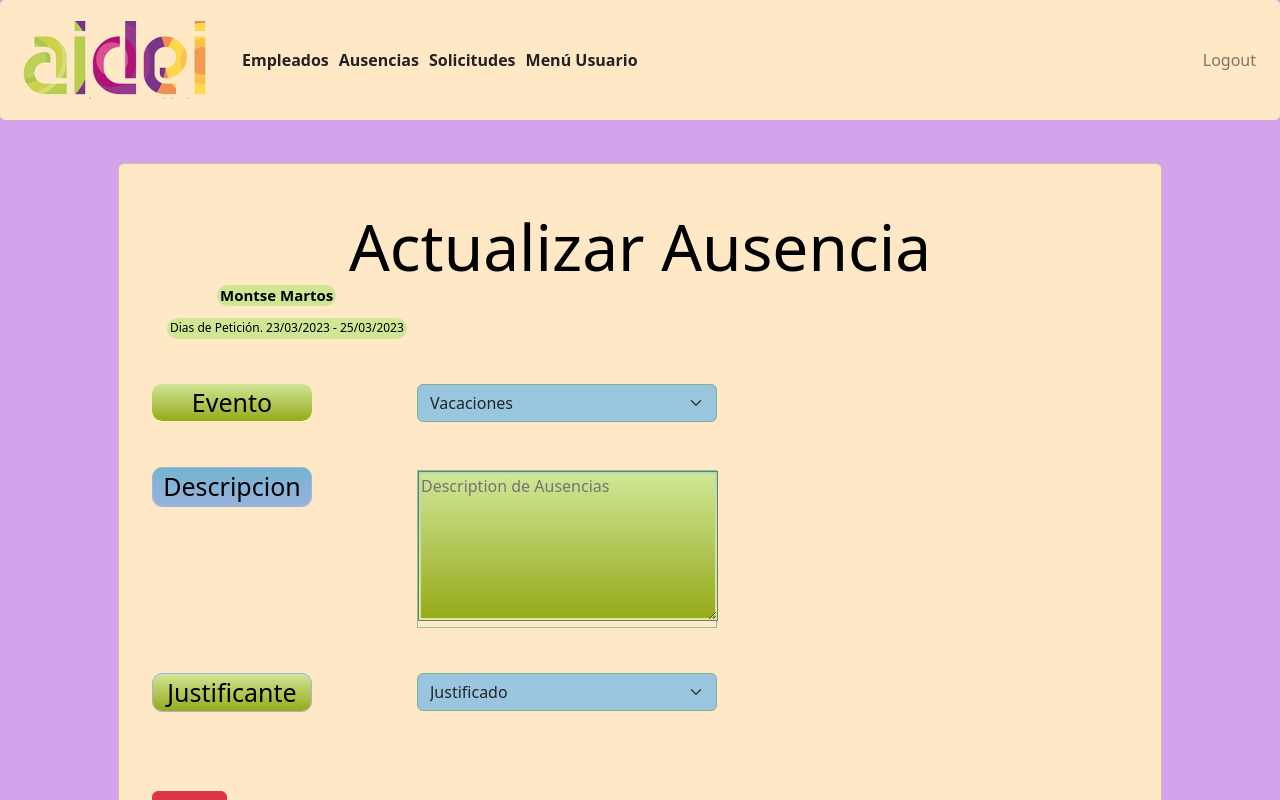
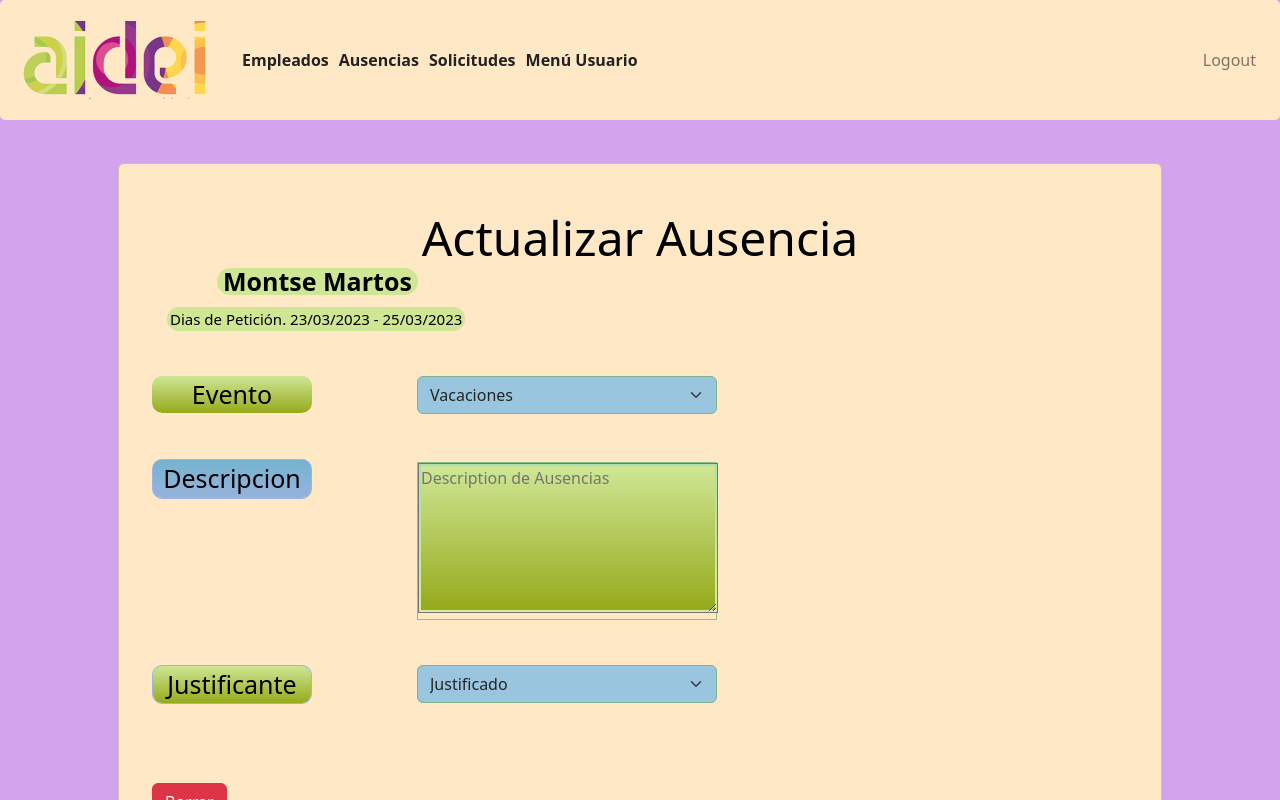
Before and after one commit to birdsinyourgarden/front-end-react-final-proyect, a React (Vite) app: page /absences in a window 1280 px wide. Shown: the top 800 px of the page. Built offline with nearby package versions, Linux system fonts and the light colour scheme; a web font is replaced by a local one.

Commit message:
change fonts

```diff
--- a/src/views/absences/Absences.css
+++ b/src/views/absences/Absences.css
@@ -1,19 +1,14 @@
-  .Card.Body {
-    position: absolute;
-    flex-wrap: wrap;
-  }
-
-  h1 {
-	font-size: 6px;
+  .text-center {
+	font-size: 15px;
   font:bold;
   color: #000;
   }
 
 .userName {
-    max-width: 160px;
+    max-width: 260px;
     margin-left: 50px;
     margin-top: -5px;
-	  font-size: 15px;
+	  font-size: 25px;
     background: #CFE695;
     background-size: 10%;
 	  color: #000;
@@ -23,10 +18,10 @@
 }
 
 .dateAbscens {
-  max-width: 260px;
+  max-width: 300px;
   margin-left: 0px;
     margin-top: 12px;
-  font-size: 12px;
+  font-size: 15px;
   background: #CFE695;
   color: #000;
   border: solid .25em transparent;
```
